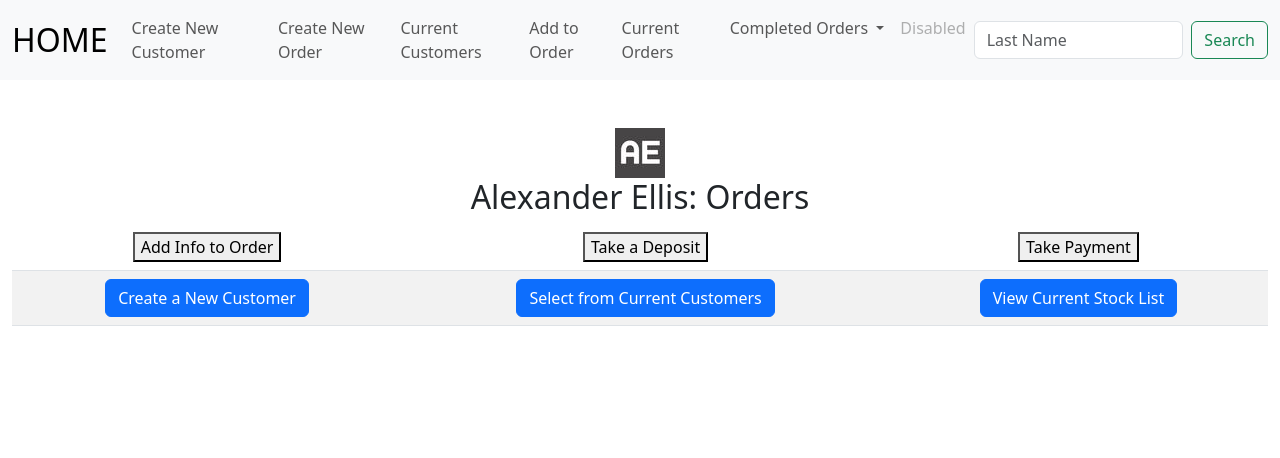
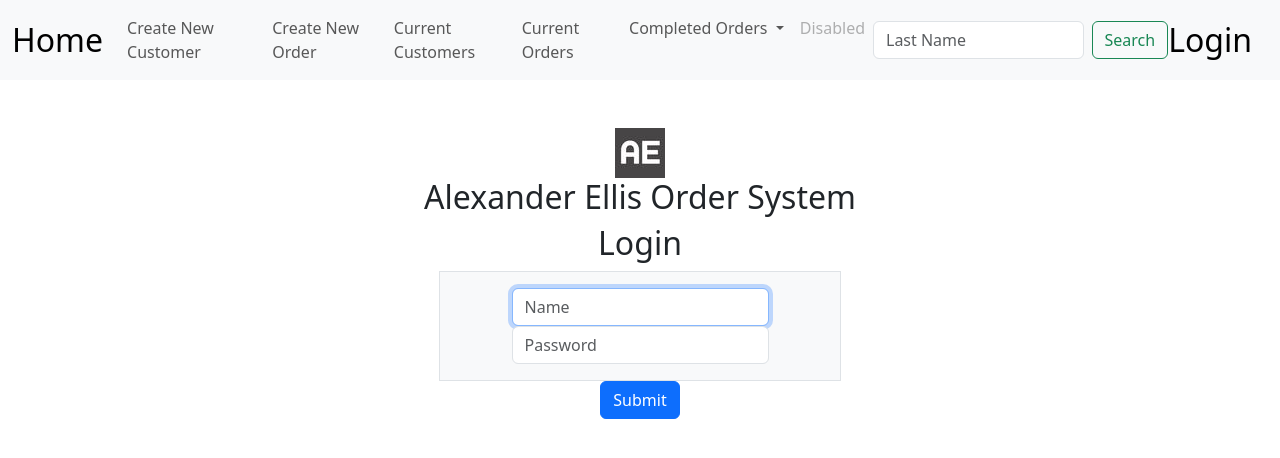
Before and after one commit to matthewellwood/project-4, a Flask app: page / in a window 1280 px wide. Shown: the top 458 px of the page. Run offline with Flask 3, Linux system fonts and the light colour scheme; some libraries are stand-ins or nearby versions.

Commit message:
login added and navigation better

```diff
--- a/app.py
+++ b/app.py
@@ -34,13 +34,21 @@ def after_request(response):
 
 @app.route("/", methods=["GET", "POST"])
 def index():
+    """Show Login Page"""
+    # get things started
+    if request.method == "POST":
+        return render_template ("home.html")
+    else:
+        return render_template("index.html")
+
+@app.route("/home", methods=["GET", "POST"])
+def home():
     """Show Home Page"""
     # get things started
     if request.method == "POST":
-        return render_template ("index.html")
+        return render_template ("home.html")
     else:
-        return render_template("index.html")
-
+        return render_template("home.html")
 
 @app.route("/orders", methods=["GET", "POST"])
 def orders():
@@ -134,7 +142,7 @@ def order_details():
 
 
 @app.route("/add_to_order", methods=["GET", "POST"])
-def current_orders():
+def add_to_order():
     """Show Order Form"""
     if request.method == "POST":
         order_cost = 0.00
--- a/templates/index.html
+++ b/templates/index.html
@@ -8,39 +8,22 @@ Main Screen
 <img src= "{{ url_for('static',filename='logo.jpg') }}">
 
 <div class="section">
-
-
-    <h2>Alexander Ellis: Orders</h2>
+    <h2>Alexander Ellis Order System</h2>
+    <h2> Login</h2>
 
     <table class="table table-striped">
-        <thead>
-            <tr>
-                <form action="/open_orders">
-                    <td><button class="btn-primary" type="submit">Add Info to Order</button></td>
-                    <td><button class="btn-primary" type="submit">Take a Deposit</button></td>
-                    <td><button class="btn-primary" type="submit">Take Payment</button></td>
-                </form>
-            </tr>
-        </thead>
         <tbody>
-                <tr>
-                    <form action="/new_customer">
-                        <td><button class="btn btn-primary" type="submit">Create a New Customer</button></td>
-                    </form>
-                    <form action="/list_of_customers">
-                        <td><button class="btn btn-primary" type="submit">Select from Current Customers</button></td>
-                    </form>
-                    <form action="/stock_list">
-                        <td><button class="btn btn-primary" type="submit">View Current Stock List</button></td>
-                    </form>
-                </tr>
-
+             <form action="/" method="post">
+                <div class="mb-3">
+                    <div class="row my-custom-row justify-content-center align-items-center">
+                        <div class="col-sm-4"><div class="p-3 border bg-light">
+                            <input autocomplete="off" autofocus class="form-control mx-auto w-auto" name="first_name" placeholder="Name" type="text">
+                            <input autocomplete="off" autofocus class="form-control mx-auto w-auto" name="password" placeholder="Password" type="text">
+                        </div>
+                    </div>
+                </div>
+            <button class="btn btn-primary" type="submit">Submit</button>
         </tbody>
-
-        <tfoot>
-
-        </tfoot>
     </table>
 </div>
-</div>
 {% endblock %}
--- a/templates/layout.html
+++ b/templates/layout.html
@@ -12,9 +12,8 @@
   <body>
         <nav class="navbar navbar-expand-lg bg-body-tertiary">
         <div class="container-fluid">
-          <a class="navbar-brand" href="/">HOME</a>
+          <a class="navbar-brand" href="/home">Home</a>
           <button class="navbar-toggler" type="button" data-bs-toggle="collapse" data-bs-target="#navbarSupportedContent" aria-controls="navbarSupportedContent" aria-expanded="false" aria-label="Toggle navigation">
-
           </button>
             <div class="collapse navbar-collapse" id="navbarSupportedContent">
                 <ul class="navbar-nav me-auto mb-2 mb-lg-0">
@@ -23,9 +22,9 @@
                     <li class="nav-item"><a class="nav-link" href="/choose_customer">Create New Order</a></li>
                 </li>
                 <li class="nav-item">
-                    <a class="nav-link" href="/list_of_customers">Current Customers</a>
-                    <li class="nav-item"><a class="nav-link" href="/search">Add to Order</a></li>
-                    <a class="nav-link" href="/open_orders">Current Orders</a>
+                  <li class="nav-item"><a class="nav-link" href="/list_of_customers">Current Customers</a></li>
+
+                  <a class="nav-link" href="/open_orders">Current Orders</a>
                 </li>
                 <li class="nav-item dropdown">
                     <a class="nav-link dropdown-toggle" href="#" role="button" data-bs-toggle="dropdown" aria-expanded="false">
@@ -47,6 +46,9 @@
                 <button class="btn btn-outline-success" type="submit">Search</button>
                 </form>
             </div>
+            <a class="navbar-brand" href="/">Login</a>
+          <button class="navbar-toggler" type="button" data-bs-toggle="collapse" data-bs-target="#navbarSupportedContent" aria-controls="navbarSupportedContent" aria-expanded="false" aria-label="Toggle navigation">
+          </button>
             </div>
         </nav>
       <main class="container-fluid py-5 text-center">
--- a/templates/open_orders.html
+++ b/templates/open_orders.html
@@ -39,7 +39,7 @@ Current Orders
                 <td class="text-start">{{ (row["total_cost"] - row["deposit"]) |GBP }}</td>
 
                 <form action="/payments" method="POST">
-                    <td><input type="hidden" name="order_no" VALUE="{{ row['order_no'] }}"><button class="btn btn-primary" type="submit">Make Payment</button></td>
+                    <td><input type="hidden" name="order_no" VALUE="{{ row['order_no'] }}"><button class="btn btn-primary" type="submit">Make Payment OR Deposit</button></td>
                 </form>
                 {% endfor %}
             </tr>
```
Also changed, not shown: templates/home.html (added, +46 -0 lines), aepricelist.db.
